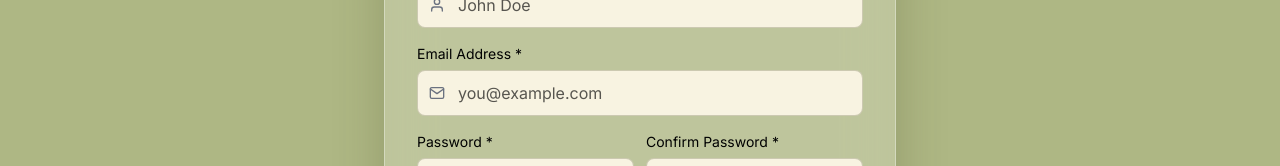
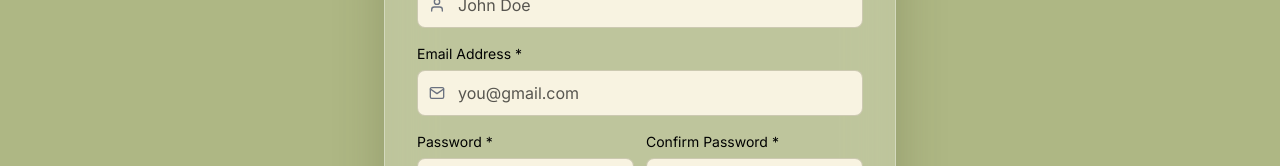
Before and after one commit to PrakharGupta80900/Spandan, a React (Vite) app in the folder frontend/: page /signup in a window 1280 px wide. Shown: the part 350-516 px from the top of the page. Built offline with nearby package versions, Linux system fonts and the light colour scheme; no server answers; a web font is replaced by a local one.

Commit message:
signup changes

```diff
--- a/frontend/src/pages/Signup.jsx
+++ b/frontend/src/pages/Signup.jsx
@@ -7,11 +7,10 @@ import toast from "react-hot-toast";
 const COLLEGES = [
   "SRMS CET&R",
   "SRMS NURSING",
-  "CET",
+  "SRMS CET",
   "SRMS IMS",
   "SRMS IPS",
   "SRMS IBS",
-  "SRMS UNNAO",
   "Others",
 ];
 
@@ -44,7 +43,7 @@ export default function Signup() {
   };
 
   // Validation helpers
-  const emailRegex = /^[^\s@]+@[^\s@]+\.[^\s@]+$/;
+  const emailRegex = /^[^\s@]+@gmail\.com$/;
   const emailValid = !form.email || emailRegex.test(form.email);
   const pwdHasLength = form.password.length >= 8;
   const pwdHasUpper = /[A-Z]/.test(form.password);
@@ -99,9 +98,9 @@ export default function Signup() {
               <label className="block text-sm text-gray-400 mb-1.5">Email Address *</label>
               <div className="relative">
                 <FiMail className="absolute left-3 top-1/2 -translate-y-1/2 text-gray-500" size={16} />
-                <input type="email" name="email" value={form.email} onChange={handleChange} placeholder="you@example.com" className={`input pl-10 ${form.email && !emailValid ? 'ring-2 ring-red-500' : ''}`} required />
+                <input type="email" name="email" value={form.email} onChange={handleChange} placeholder="you@gmail.com" className={`input pl-10 ${form.email && !emailValid ? 'ring-2 ring-red-500' : ''}`} required />
                 {form.email && !emailValid && (
-                  <p className="text-red-400 text-xs mt-1 flex items-center gap-1"><FiAlertCircle size={12} /> Enter a valid email address</p>
+                  <p className="text-red-400 text-xs mt-1 flex items-center gap-1"><FiAlertCircle size={12} /> Email must end with @gmail.com</p>
                 )}
               </div>
             </div>
```
